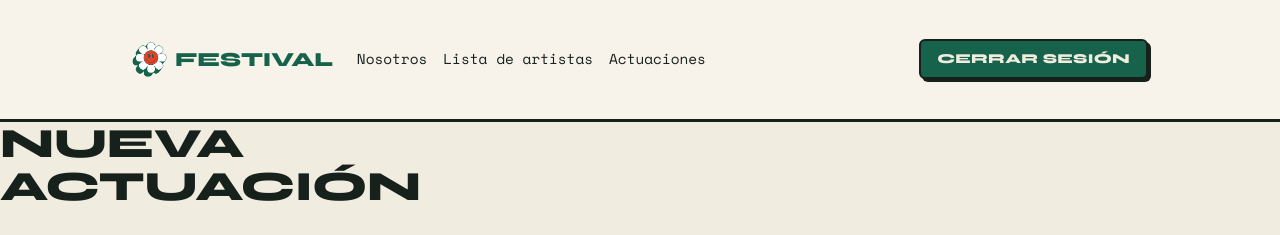
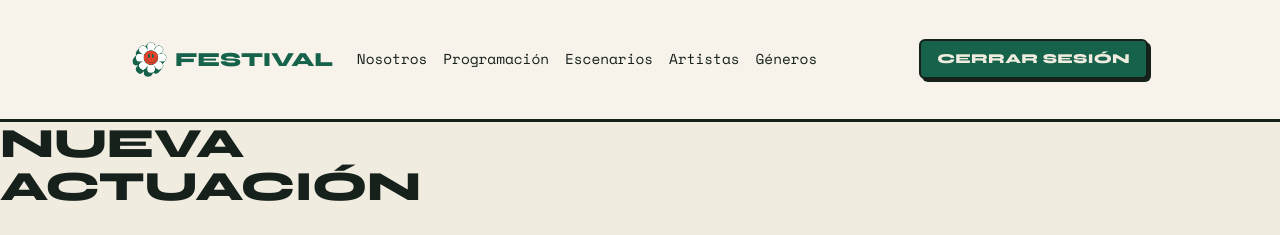
Before and after one commit to 0xPsylocybe/proyectoFestival, a Django app: page /actuaciones/nueva/ in a window 1280 px wide. Shown: the top 235 px of the page. Run offline with Django 5.2, Linux system fonts and the light colour scheme; the visitor is signed in with stand-in values (Sample User, id 1); data that the repository does not hold is empty.

Commit message:
Arregla navbar (namespaces) y redirect de género
- navbar: {% url %} con namespaces (actuaciones:/artistas:), que provocaban
  NoReverseMatch al estar autenticado; añade Programación, Escenarios y Géneros
- artistas/views: redirect de género a genero_lista (no generos_lista)

Co-Authored-By: Claude Opus 4.8 <noreply@anthropic.com>

```diff
--- a/artistas/views.py
+++ b/artistas/views.py
@@ -36,7 +36,7 @@ def genero_añadir(request: HttpRequest) -> HttpResponse:
         if formulario.is_valid():
             formulario.save()
             messages.success(request, "Género creado con éxito")
-            return redirect("artistas:generos_lista")
+            return redirect("artistas:genero_lista")
     else:
         # Petición GET: formulario en blanco
         formulario = GeneroForms()
@@ -120,7 +120,7 @@ def genero_eliminar(request: HttpRequest, pk: int) -> HttpResponse:
     if request.method == "POST":
         genero.delete()
         messages.error(request, "Género eliminado")
-        return redirect("artistas:generos_lista")
+        return redirect("artistas:genero_lista")
 
     return render(
         request,
--- a/templates/componentes/navbar.html
+++ b/templates/componentes/navbar.html
@@ -19,12 +19,18 @@
         <li class="nav-item">
           <a class="nav-link" href="{% url 'nosotros' %}">Nosotros</a>
         </li>
+        <li class="nav-item">
+          <a class="nav-link" href="{% url 'actuaciones:programacion' %}">Programación</a>
+        </li>
+        <li class="nav-item">
+          <a class="nav-link" href="{% url 'actuaciones:lista_escenarios' %}">Escenarios</a>
+        </li>
         {% if user.is_authenticated %}
         <li class="nav-item">
-          <a class="nav-link" href="{% url 'artistas_lista' %}">Lista de artistas</a>
+          <a class="nav-link" href="{% url 'artistas:artistas_lista' %}">Artistas</a>
         </li>
-         <li class="nav-item">
-          <a class="nav-link" href="{% url 'programacion' %}">Actuaciones</a>
+        <li class="nav-item">
+          <a class="nav-link" href="{% url 'artistas:genero_lista' %}">Géneros</a>
         </li>
         {% endif %}
       </ul>
```
